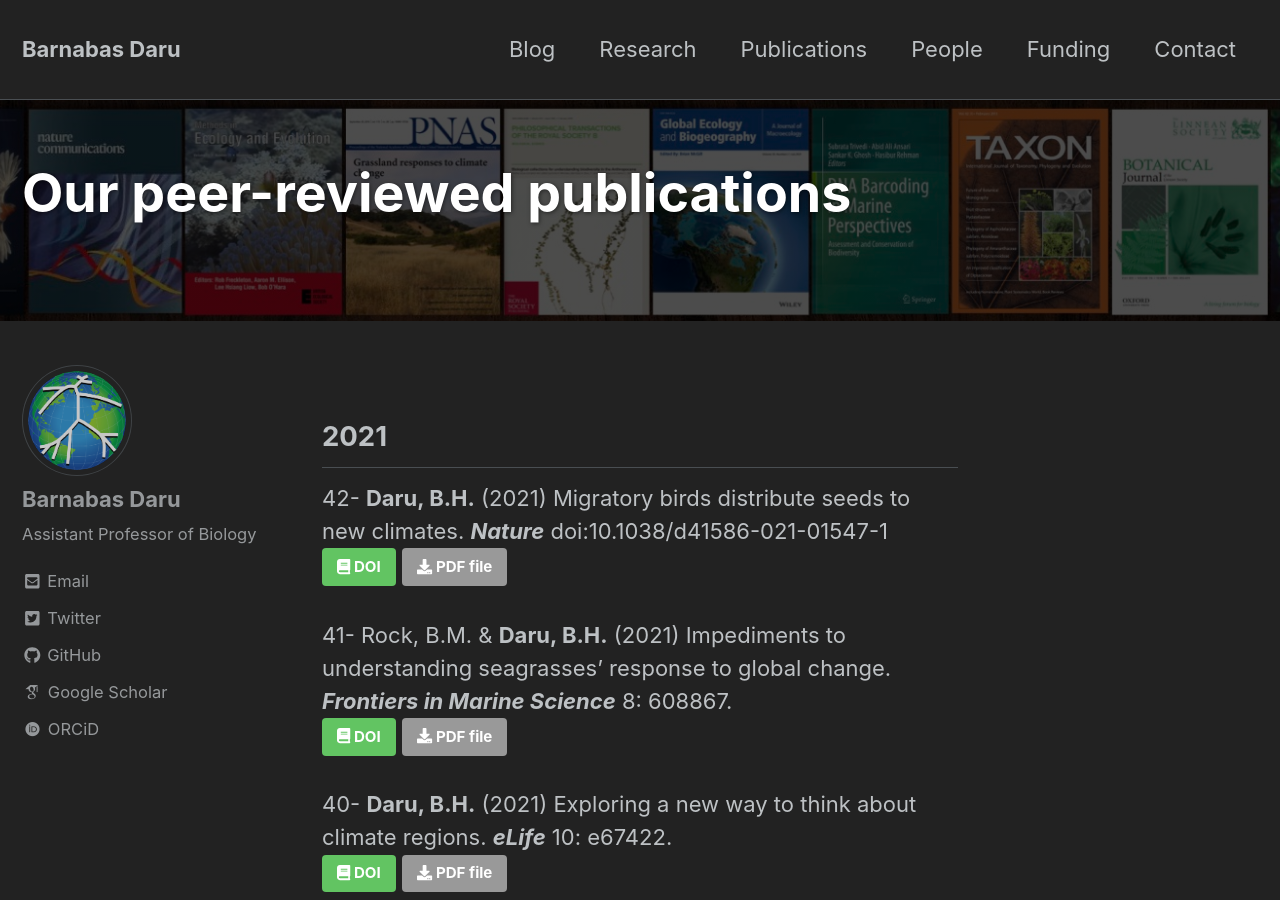
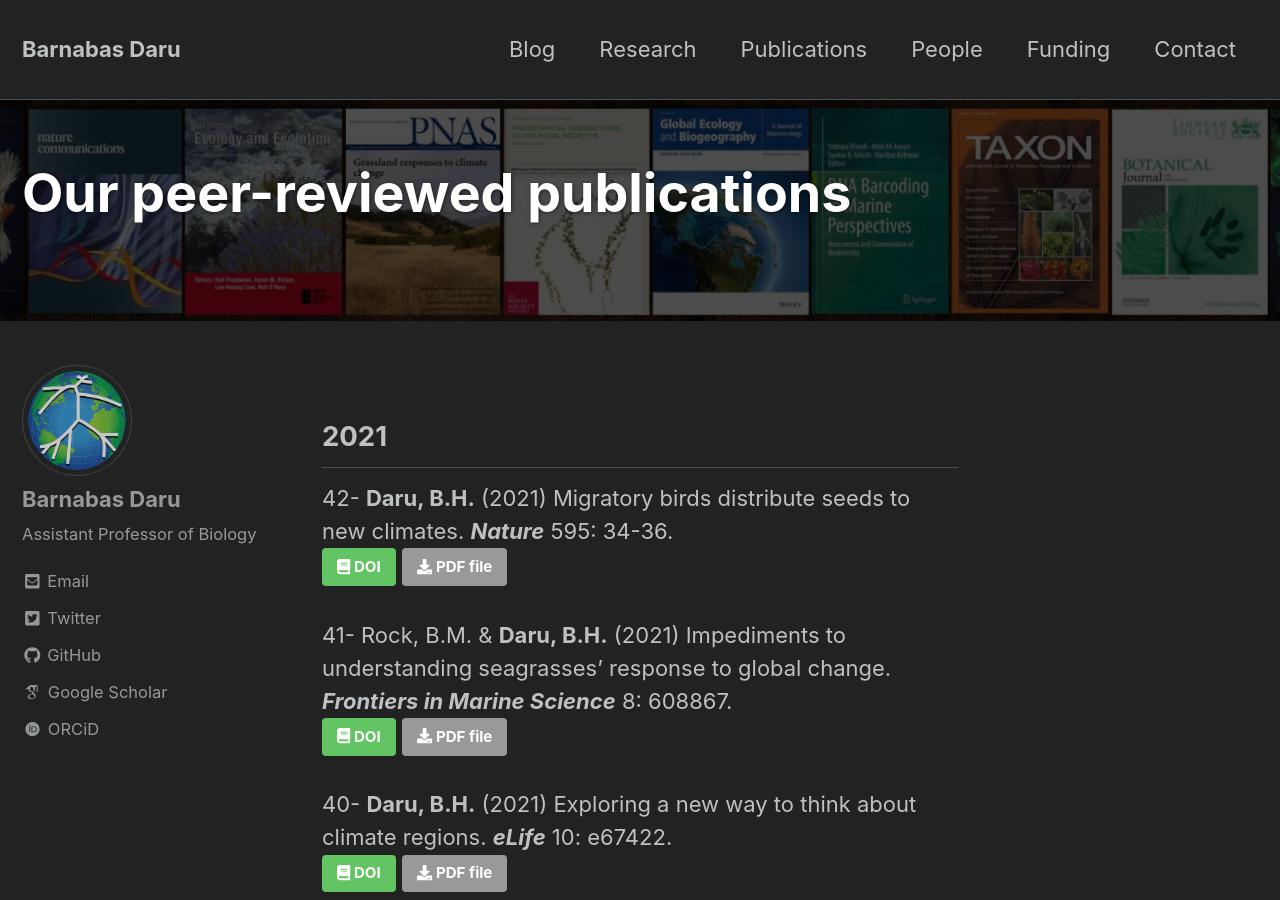
Before and after one commit to darunabas/darulab.github.io, a Jekyll site: the page built from _pages/publications.md, in a window 1280 px wide and 900 px high. Built offline with Jekyll 4.4.1, drawn with Linux system fonts in a browser that asks for light colours; nearby versions of some CDN libraries; some web fonts are replaced.

Commit message:
Update publications.md

```diff
--- a/_pages/publications.md
+++ b/_pages/publications.md
@@ -15,7 +15,7 @@ tags: []
 ---
 ## 2021
 
-42- **Daru, B.H.** (2021) Migratory birds distribute seeds to new climates. **_Nature_** doi:10.1038/d41586-021-01547-1<br>
+42- **Daru, B.H.** (2021) Migratory birds distribute seeds to new climates. **_Nature_** 595: 34-36.<br>
   [<i class="fa fa-book" aria-hidden="true"></i> DOI](https://doi.org/10.1038/d41586-021-01547-1){: .btn .btn--small .btn--success}{:target="_blank"}
   [<i class="fa fa-download" aria-hidden="true"></i> PDF file]({{ site.baseurl}}/docs/42_Daru2021_NATURE.pdf){: .btn .btn--small .btn--primary}{:target="_blank"}
 
```
